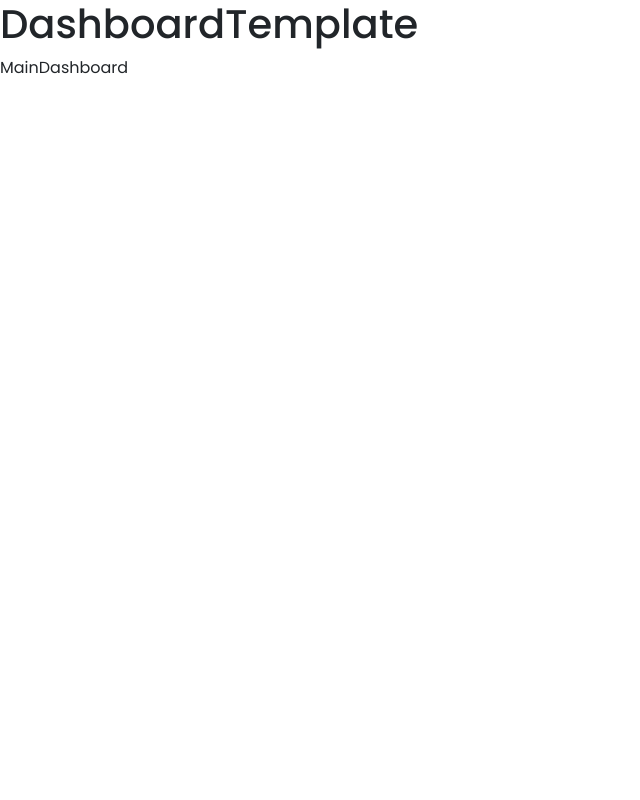
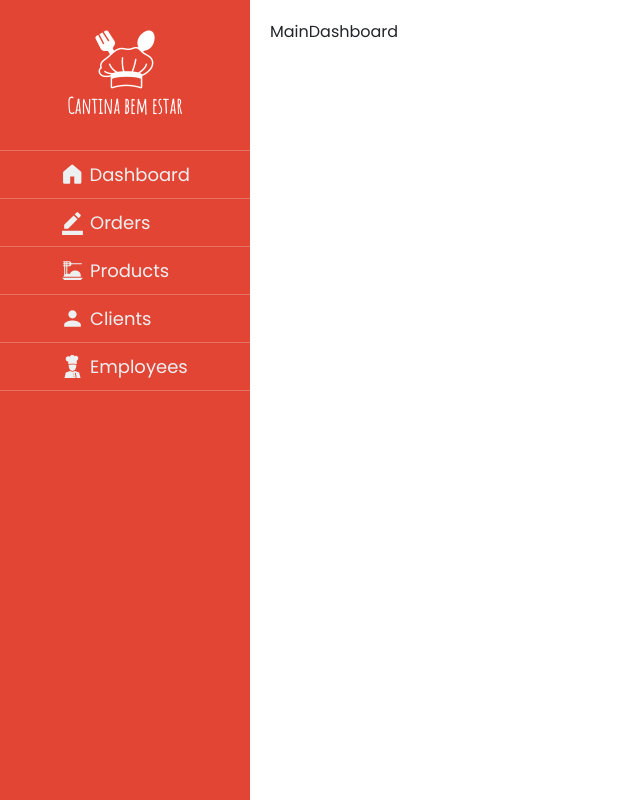
Before and after one commit to joao-araujoo/cantina-bem-estar, a React (Vite) app: page /dashboard in a window 1280 px wide. Shown: the whole page, without its empty margins (0-640 px from the left). Built offline with nearby package versions, Linux system fonts and the light colour scheme.

Commit message:
feat: add sidebar to dashboard

```diff
--- a/src/Templates/DashboardTemplate.jsx
+++ /dev/null
@@ -1,10 +0,0 @@
-import { Outlet } from "react-router-dom";
-
-export default function DashboardTemplate() {
-  return (
-    <>
-        <h1>DashboardTemplate</h1>
-        <Outlet />
-    </>
-  )
-}
--- /dev/null
+++ b/src/Templates/DashboardTemplate/DashboardTemplate.jsx
@@ -0,0 +1,15 @@
+import { Outlet } from 'react-router-dom';
+import Sidebar from '../../components/Sidebar/Siderbar';
+import styles from './styles.module.css';
+
+const DashboardTemplate = () => {
+  return (
+    <div className={styles.dashboardLayout}>
+      <Sidebar />
+      <div className={styles.mainContent}>
+        <Outlet />
+      </div>
+    </div>
+  );
+};
+export default DashboardTemplate;
--- /dev/null
+++ b/src/Templates/DashboardTemplate/styles.module.css
@@ -0,0 +1,16 @@
+.dashboardLayout {
+    display: flex;
+}
+
+.mainContent {
+    flex-grow: 1;
+    padding: 20px;
+    margin-left: 250px;
+    transition: margin-left 0.3s ease;
+}
+
+@media (max-width: 768px) {
+    .mainContent {
+        margin-left: 0;
+    }
+}
--- /dev/null
+++ b/src/components/Sidebar/Siderbar.jsx
@@ -0,0 +1,77 @@
+import { NavLink } from 'react-router-dom';
+import styles from './styles.module.css';
+import { GoHomeFill } from "react-icons/go";
+import { MdBorderColor } from "react-icons/md";
+import { MdDinnerDining } from "react-icons/md";
+import { MdPerson } from "react-icons/md";
+import { GiCook } from "react-icons/gi";
+
+const Sidebar = () => {
+  const handleLinkClick = (e) => {
+    const ripple = document.createElement('span');
+    ripple.className = styles.ripple;
+    ripple.style.left = `${e.clientX - e.target.offsetLeft}px`;
+    ripple.style.top = `${e.clientY - e.target.offsetTop}px`;
+    e.target.appendChild(ripple);
+
+    setTimeout(() => {
+      ripple.remove();
+    }, 600);
+  };
+
+  return (
+    <>
+      <div className={styles.sidebar}>
+        <img
+          src="/Logo Branca.png"
+          alt="Logo da Cantina"
+          className={styles.logo}
+        />
+        <NavLink
+          to="/dashboard"
+          exact
+          activeClassName={styles.active}
+          onClick={handleLinkClick}
+        >
+          <GoHomeFill size={25} />
+          Dashboard
+        </NavLink>
+        <NavLink
+          to="/dashboard/orders"
+          activeClassName={styles.active}
+          onClick={handleLinkClick}
+        >
+          <MdBorderColor size={25} />
+          Orders
+        </NavLink>
+        <NavLink
+          to="/dashboard/products"
+          activeClassName={styles.active}
+          onClick={handleLinkClick}
+        >
+          <MdDinnerDining size={25} />
+          Products
+        </NavLink>
+        <NavLink
+          to="/dashboard/clients"
+          activeClassName={styles.active}
+          onClick={handleLinkClick}
+        >
+          <MdPerson size={25} />
+          Clients
+        </NavLink>
+        <NavLink
+          to="/dashboard/employees"
+          activeClassName={styles.active}
+          onClick={handleLinkClick}
+          style={{ borderBottom: "1px solid #e67165" }}
+        >
+          <GiCook size={25} />
+          Employees
+        </NavLink>
+      </div>
+    </>
+  );
+};
+
+export default Sidebar;
--- /dev/null
+++ b/src/components/Sidebar/styles.module.css
@@ -0,0 +1,74 @@
+.sidebar {
+  width: 250px;
+  height: 100vh;
+  background-color: #e34534;
+  display: flex;
+  flex-direction: column;
+  align-items: center;
+  position: fixed;
+  left: 0;
+  top: 0;
+  transition: transform 0.3s ease;
+  z-index: 1000;
+}
+
+.logo {
+  width: 150px;
+}
+
+.sidebar a {
+  width: 100%;
+  font-size: 18px;
+  color: #ecf0f1;
+  text-decoration: none;
+  padding: 10px 60px;
+  border-top: 1px solid #e67165;
+  text-align: center;
+  transition: background-color 0.3s, color 0.3s;
+  position: relative;
+  overflow: hidden;
+  display: flex;
+  align-items: center;
+  gap: 5px;
+}
+
+.sidebar a::before {
+  content: '';
+  position: absolute;
+  top: 50%;
+  left: 50%;
+  width: 0;
+  height: 0;
+  background: rgba(255, 255, 255, 0.2);
+  border-radius: 50%;
+  transform: translate(-50%, -50%);
+  transition: width 0.3s ease, height 0.3s ease;
+}
+
+.sidebar a:hover {
+  background-color: #fc5a48;
+}
+
+.sidebar a.active {
+  background-color: #c0392b;
+  color: #ecf0f1;
+}
+
+.sidebar .ripple {
+  position: absolute;
+  width: 100px;
+  height: 100px;
+  background: rgba(255, 255, 255, 0.4);
+  display: block;
+  content: '';
+  border-radius: 50%;
+  transform: scale(0);
+  animation: ripple 0.6s linear;
+}
+
+@keyframes ripple {
+  to {
+    transform: scale(4);
+    opacity: 0;
+  }
+}
--- a/src/pages/employee/DashboardClients.jsx
+++ b/src/pages/employee/DashboardClients.jsx
@@ -1,5 +1,4 @@
-// DashboardClients.js
-import React, { useState, useEffect, useRef } from 'react';
+import { useState, useEffect, useRef } from 'react';
 import $ from 'jquery';
 
 export default function DashboardClients() {
--- a/src/pages/employee/DashboardEmployees.jsx
+++ b/src/pages/employee/DashboardEmployees.jsx
@@ -1,5 +1,4 @@
-// DashboardFuncionarios.js
-import React, { useState, useEffect, useRef } from 'react';
+import { useState, useEffect, useRef } from 'react';
 import $ from 'jquery';
 
 export default function DashboardFuncionarios() {
--- a/src/pages/employee/DashboardIngredients.jsx
+++ /dev/null
@@ -1,7 +0,0 @@
-import React from 'react'
-
-export default function DashboardIngredients() {
-  return (
-    <div>DashboardIngredients</div>
-  )
-}
```
Also changed, not shown: src/router.jsx (+2 -7 lines).
